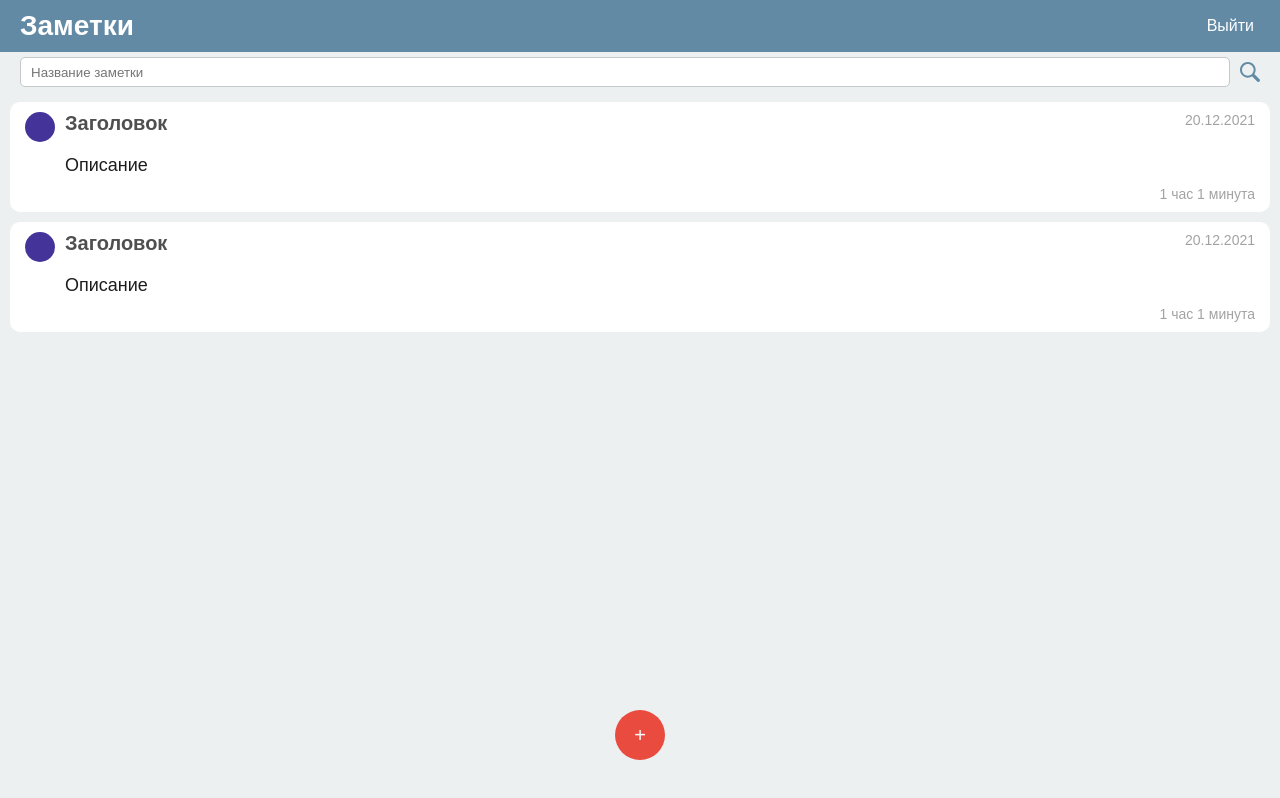
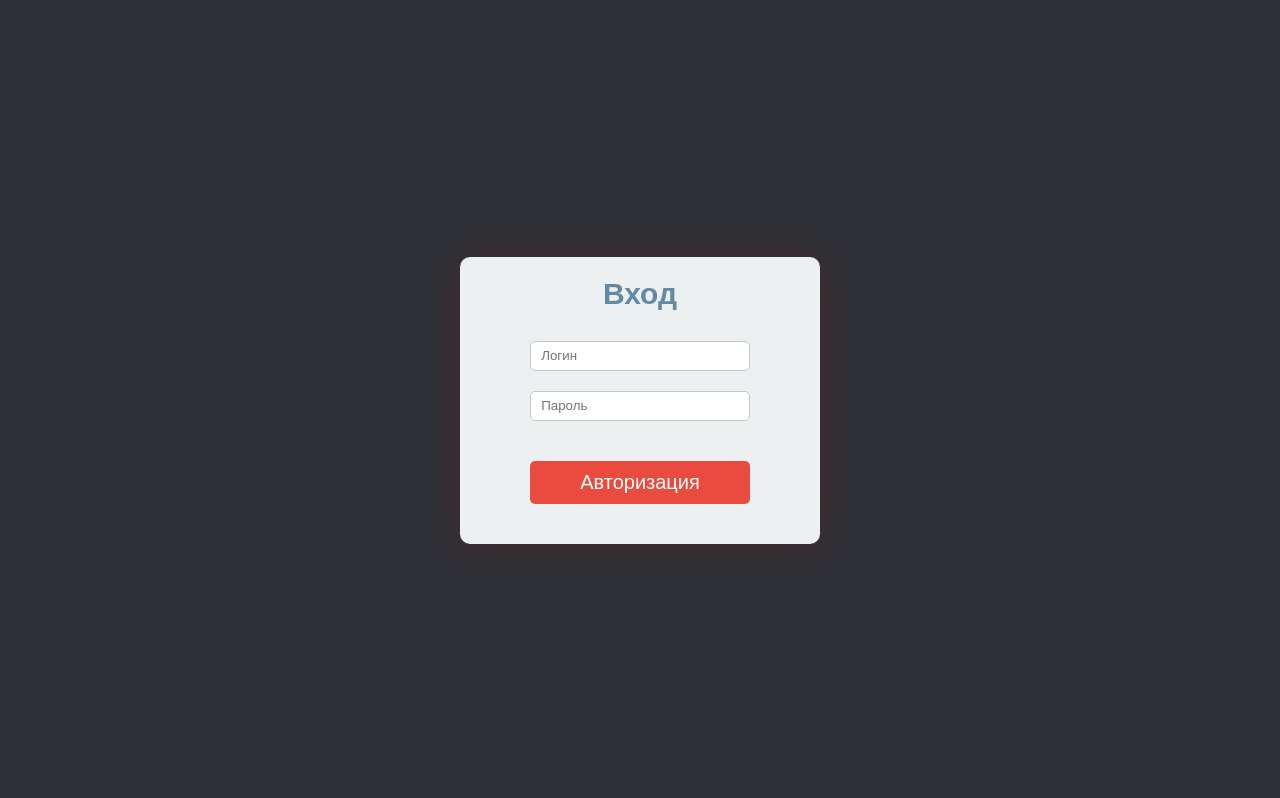
Before and after one commit to notforgiving/notelist-application, a React (Create React App) app: page / in a window 1280 px wide. Built offline with nearby package versions, Linux system fonts and the light colour scheme.

Commit message:
add correct

```diff
--- a/src/App.js
+++ b/src/App.js
@@ -11,7 +11,7 @@ function App() {
   }, []);
 
   const { auth } = useSelector((state) => state);
-  return <div className="App">{true ? <Notelist /> : <Loginform />}</div>;
+  return <div className="App">{auth.login ? <Notelist /> : <Loginform />}</div>;
 }
 
 export default App;
--- a/src/components/LoginForm/index.tsx
+++ b/src/components/LoginForm/index.tsx
@@ -1,4 +1,4 @@
-import React, { useState, useEffect} from "react";
+import React, { useState} from "react";
 import { useDispatch } from "react-redux";
 import Modal from "../Modal";
 import style from "./style.module.css";
@@ -10,9 +10,7 @@ function Loginform() {
   const [password, setPassword] = useState("");
   const dispatch = useDispatch();
 
-  useEffect(() => {
-    const db = firebase.database();
-  }, []);
+
 
   const createAccaunt = (): void => {
     firebase
--- a/src/components/Notelist/index.tsx
+++ b/src/components/Notelist/index.tsx
@@ -1,15 +1,25 @@
-import React, { useState } from "react";
+import React, { useState, useEffect } from "react";
 import style from "./style.module.css";
 import Search from "../../assets/img/search.svg";
 import Note from "../Note";
 import Add from "../Add";
 import { useDispatch } from "react-redux";
 import { logoutactioncreactor } from "../../redux/action/login";
-import classNames from 'classnames'
+import classNames from "classnames";
+import firebase from "firebase";
 
 function Notelist() {
   const dispatch = useDispatch();
   const [modal, setModal] = useState(false);
+  const [notes, setNotes] = useState({});
+
+  useEffect(() => {
+    const db = firebase.database();
+    const notesRef = db.ref("notes");
+    const notesVal = notesRef.on("value", (elem) => setNotes(elem.val()));
+  }, []);
+
+  console.log(notes)
 
   const handleConrolModal = (): void => {
     setModal(!modal);
@@ -31,7 +41,7 @@ function Notelist() {
       </div>
       <div className={style.notelist__searchGroup}>
         <input
-          className={classNames("form__input",style.noteList__searchInput)}
+          className={classNames("form__input", style.noteList__searchInput)}
           type="text"
           placeholder="Название заметки"
         />
--- a/src/redux/reducers/auth.js
+++ b/src/redux/reducers/auth.js
@@ -1,5 +1,5 @@
 const initialState = {
-  login: false,
+  login: null,
 };
 
 const auth = (state = initialState, action) => {
```
Also changed, not shown: 1 other file (tests, documents, lock files or other folders).
